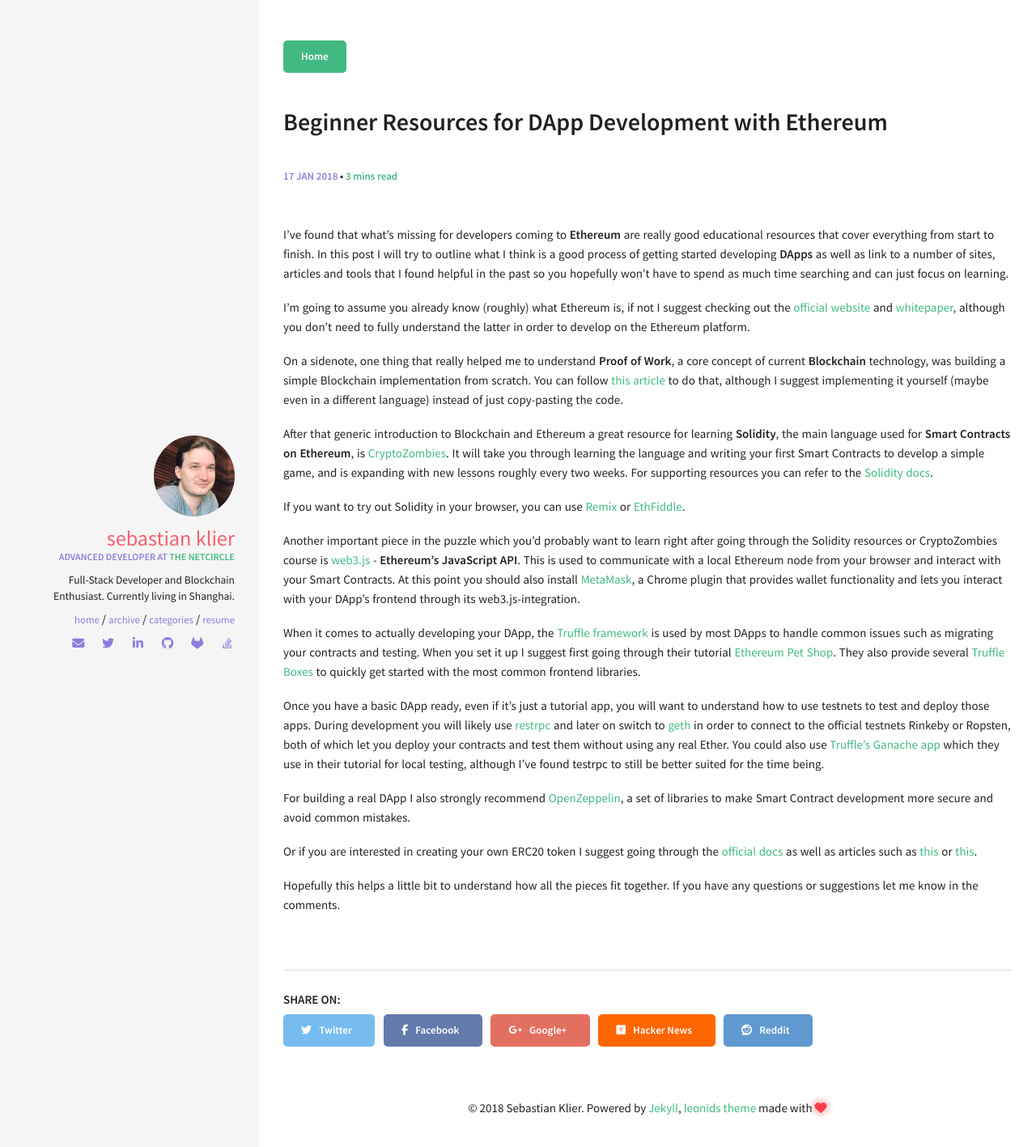
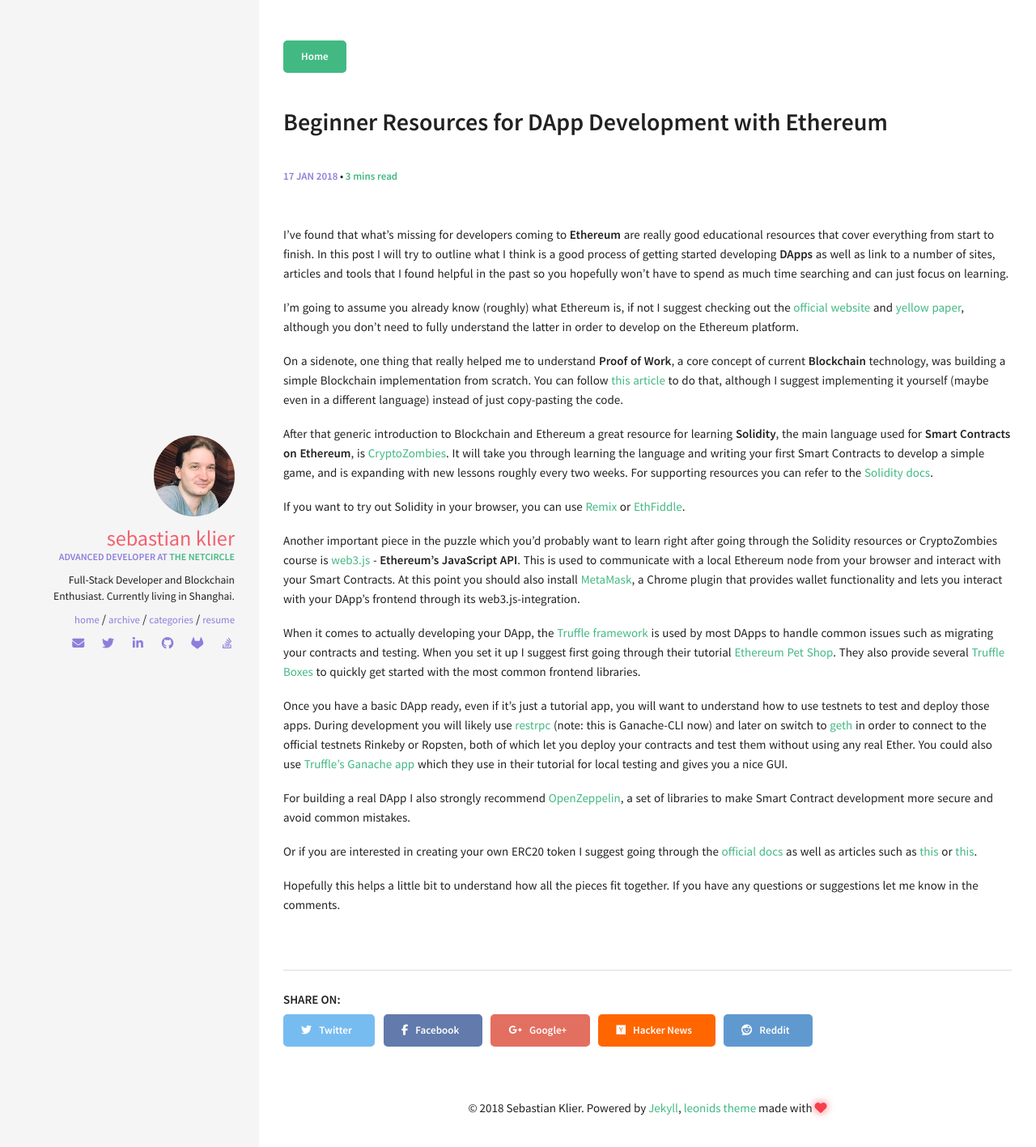
Before and after one commit to sekl/sebastianklier.com, a Jekyll site: the page built from _posts/2018-01-18-beginner-resources-to-dapp-development-with-ethereum.md, in a window 1280 px wide. Shown: the top 1417 px of the page at 81% size. Built offline with Jekyll 4.4.1, drawn with Linux system fonts in a browser that asks for light colours; nearby versions of some CDN libraries; comment, search, counter and statistics services are not loaded.

Commit message:
minor fixes

```diff
--- a/_posts/2018-01-18-beginner-resources-to-dapp-development-with-ethereum.md
+++ b/_posts/2018-01-18-beginner-resources-to-dapp-development-with-ethereum.md
@@ -10,7 +10,7 @@
 
 <!--more-->
 
-I'm going to assume you already know (roughly) what Ethereum is, if not I suggest checking out the [official website](https://www.ethereum.org) and [whitepaper](https://github.com/ethereum/wiki/wiki/White-Paper), although you don't need to fully understand the latter in order to develop on the Ethereum platform.
+I'm going to assume you already know (roughly) what Ethereum is, if not I suggest checking out the [official website](https://www.ethereum.org) and [yellow paper](http://yellowpaper.io), although you don't need to fully understand the latter in order to develop on the Ethereum platform.
 
 On a sidenote, one thing that really helped me to understand **Proof of Work**, a core concept of current **Blockchain** technology, was building a simple Blockchain implementation from scratch. You can follow [this article](https://hackernoon.com/learn-blockchains-by-building-one-117428612f46) to do that, although I suggest implementing it yourself (maybe even in a different language) instead of just copy-pasting the code.
 
@@ -22,7 +22,7 @@
 
 When it comes to actually developing your DApp, the [Truffle framework](http://truffleframework.com) is used by most DApps to handle common issues such as migrating your contracts and testing. When you set it up I suggest first going through their tutorial [Ethereum Pet Shop](http://truffleframework.com/tutorials/pet-shop). They also provide several [Truffle Boxes](http://truffleframework.com/boxes/) to quickly get started with the most common frontend libraries.
 
-Once you have a basic DApp ready, even if it's just a tutorial app, you will want to understand how to use testnets to test and deploy those apps. During development you will likely use [restrpc](https://github.com/ethereumjs/testrpc) and later on switch to [geth](https://github.com/ethereum/go-ethereum/wiki/geth) in order to connect to the official testnets Rinkeby or Ropsten, both of which let you deploy your contracts and test them without using any real Ether. You could also use [Truffle's Ganache app](https://github.com/trufflesuite/ganache) which they use in their tutorial for local testing, although I've found testrpc to still be better suited for the time being.
+Once you have a basic DApp ready, even if it's just a tutorial app, you will want to understand how to use testnets to test and deploy those apps. During development you will likely use [restrpc](https://github.com/ethereumjs/testrpc) (note: this is Ganache-CLI now) and later on switch to [geth](https://github.com/ethereum/go-ethereum/wiki/geth) in order to connect to the official testnets Rinkeby or Ropsten, both of which let you deploy your contracts and test them without using any real Ether. You could also use [Truffle's Ganache app](https://github.com/trufflesuite/ganache) which they use in their tutorial for local testing and gives you a nice GUI.
 
 For building a real DApp I also strongly recommend [OpenZeppelin](https://openzeppelin.org), a set of libraries to make Smart Contract development more secure and avoid common mistakes.
 
```
